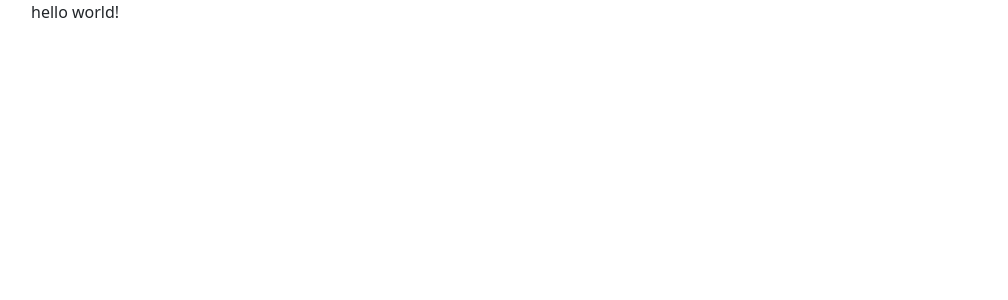
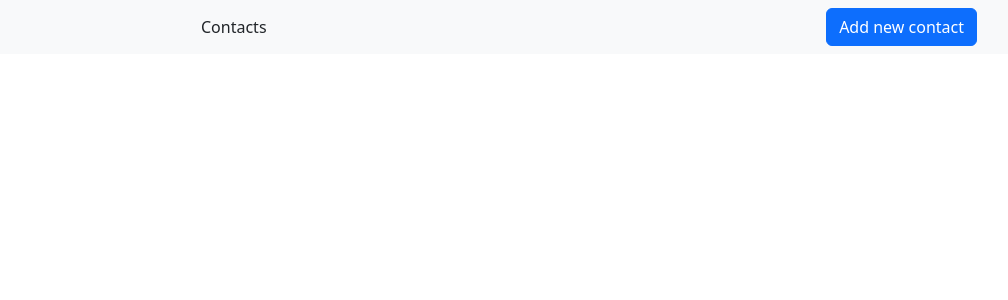
Before and after one commit to omurbekov-azamat/homework-70, a React (Create React App) app: page / in a window 1280 px wide. Shown: the top 300 px of the page, without its empty margins (51-1059 px from the left). Built offline with nearby package versions, Linux system fonts and the light colour scheme.

Commit message:
created component NavBar.tsx;

```diff
--- a/src/App.tsx
+++ b/src/App.tsx
@@ -1,10 +1,11 @@
 import React from 'react';
+import Navbar from "./components/NavBar/NavBar";
 
 function App() {
   return (
-    <div className="container">
-      hello world!
-    </div>
+    <>
+      <Navbar/>
+    </>
   );
 }
 
--- /dev/null
+++ b/src/components/NavBar/NavBar.tsx
@@ -0,0 +1,19 @@
+import React from 'react';
+import {Link, NavLink} from "react-router-dom";
+
+const Navbar = () => {
+  return (
+    <div className="navbar navbar-expand-sm navbar-dark bg-light">
+      <div className="container" style={{width: '800px'}}>
+        <NavLink to="/" className="nav-link">
+          Contacts
+        </NavLink>
+        <Link to='/new-contact' className='btn btn-primary'>
+          Add new contact
+        </Link>
+      </div>
+    </div>
+  );
+};
+
+export default Navbar;
```
